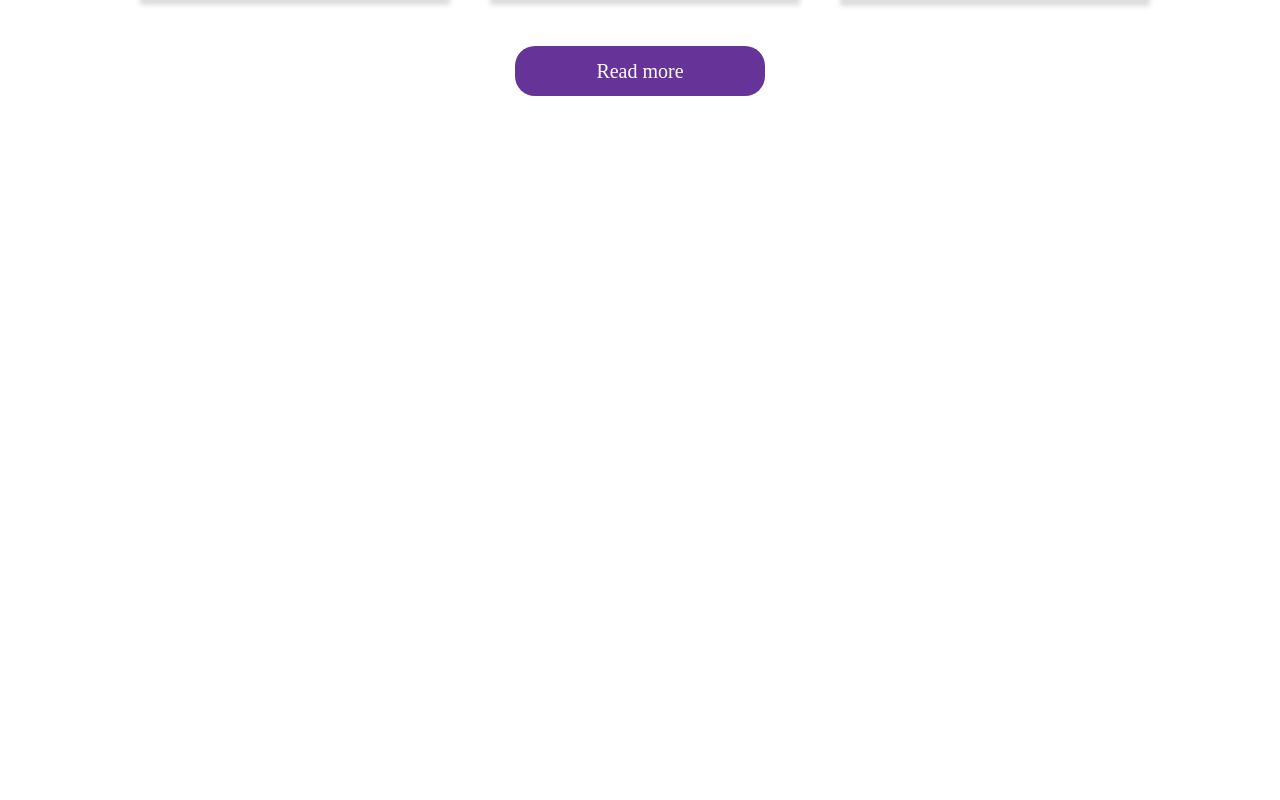
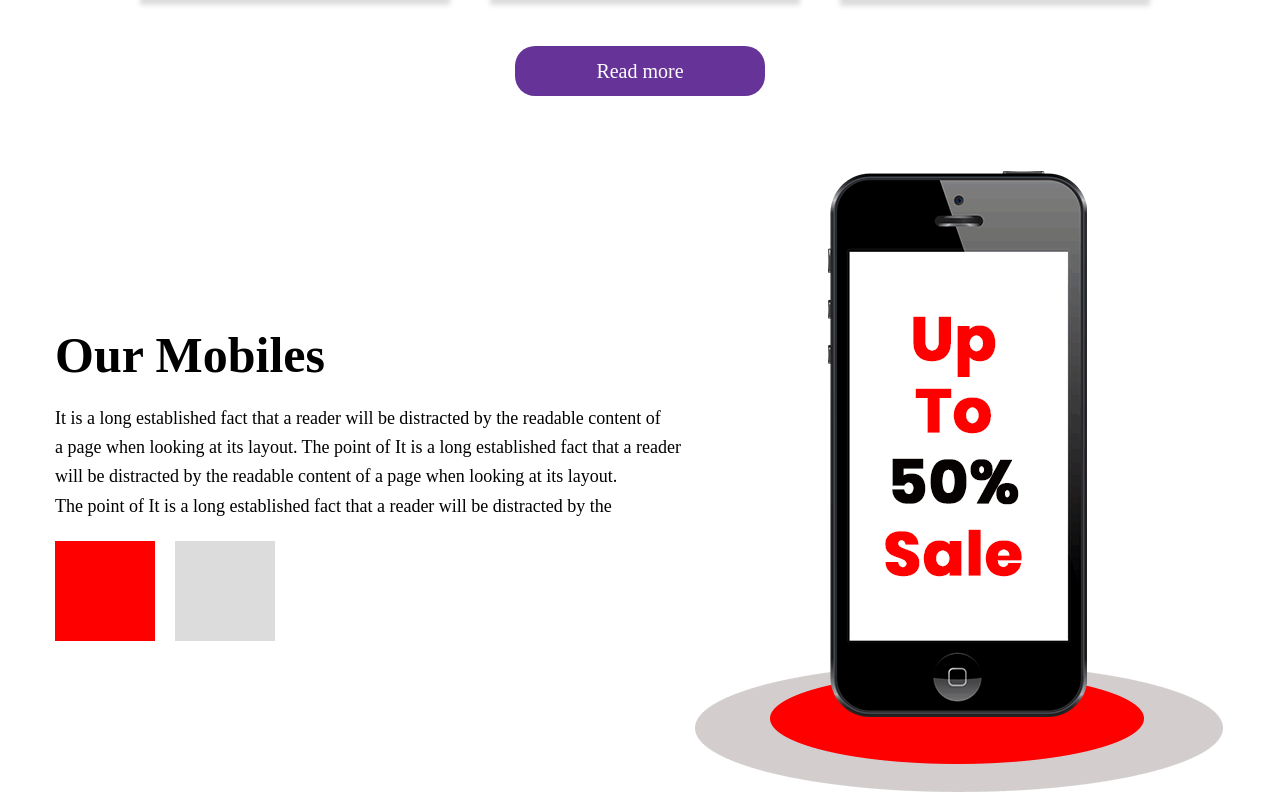
Before and after one commit to MahsumaRezai/Online-Shop-Computer, a React (Create React App) app: page / in a window 1280 px wide. Shown: the part 2727-3527 px from the top of the page. Before the commit the page ends 2893 px from the top, so only its background shows below. Built offline with nearby package versions, Linux system fonts and the light colour scheme.

Commit message:
add about for moblie section

```diff
--- a/src/App.js
+++ b/src/App.js
@@ -4,6 +4,7 @@ import Headimg from "./Componets/Head/Headimg";
 import About from "./Componets/About/About";
 import Product from "./Componets/Product/Product";
 import Module from './Componets/UI/Module'
+import AboutMob from "./Componets/AboutMobile/AboutMobile";
 
 function App(props) {
     const [show, SetShow] = useState(false);
@@ -21,6 +22,7 @@ function App(props) {
             <About />
             <Product onShow={Cart} />
             {show && <Module onhide={Hide} />}
+            <AboutMob />
 
         </Fragment >
     )
--- /dev/null
+++ b/src/Componets/AboutMobile/AboutMob.module.css
@@ -0,0 +1,46 @@
+.about {
+    display: flex;
+    flex-direction: row;
+    justify-content: center;
+    align-items: center;
+}
+
+.text {
+    display: flex;
+    flex-direction: column;
+    justify-content: flex-start;
+    align-items: flex-start;
+    gap: 20px
+}
+.title  {
+    font-size: 50px;
+    font-family: 'Baloo Chettan', cursive;
+
+
+}
+.text p {
+    line-height: 1.625;
+    font-size: 18px;
+}
+.img  {
+    max-width: 100%;
+    height: auto;
+}
+.cartOne {
+    background: red;
+    width: 100px;
+    height: 100px;
+}
+.cartTwo {
+    background: gainsboro;
+    width: 100px;
+    height: 100px;
+
+}
+.warp {
+    display: flex;
+    flex-direction: row;
+    justify-content: center;
+    align-items: center;
+    gap: 20px
+}
--- /dev/null
+++ b/src/Componets/AboutMobile/AboutMobile.js
@@ -0,0 +1,29 @@
+import { Fragment } from "react";
+import img from '../img/about.png';
+import classes from './AboutMob.module.css'
+
+const AboutMob = (props) => {
+    return (
+        <Fragment>
+            <div className={classes.about}>
+                <div className={classes.text}>
+                    <h1 className={classes.title}>Our Mobiles</h1>
+                    <p>It is a long established fact that a reader will be distracted by the readable content of<br></br>
+                        a page when looking at its layout. The point of It is a long established fact that a reader<br></br>
+                        will be distracted by the readable content of a page when looking at its layout.<br></br>
+                        The point of It is a long established fact that a reader will be distracted by the</p>
+                    <div className={classes.warp}>
+                        <div className={classes.cartOne}></div>
+                        <div className={classes.cartTwo}></div>
+                    </div>
+                </div>
+                <div>
+                    <img src={img} alt="" className={classes.img} />
+                </div>
+
+
+            </div>
+        </Fragment>
+    )
+}
+export default AboutMob;
--- a/src/index.css
+++ b/src/index.css
@@ -5,7 +5,7 @@
 }
 
 body {
-  font-family: sans-serif;
+  font-family: 'Baloo Chettan', cursive;
   margin: 0;
   font-family:  sans-serif;
 }
```
